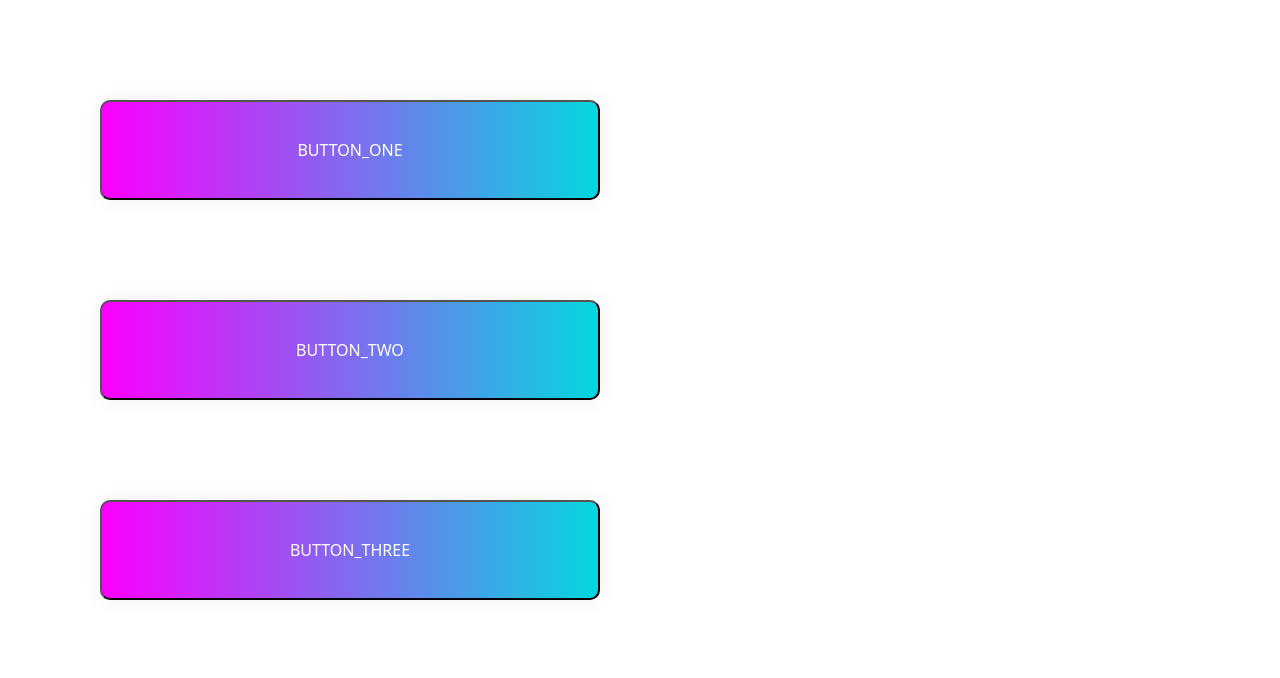
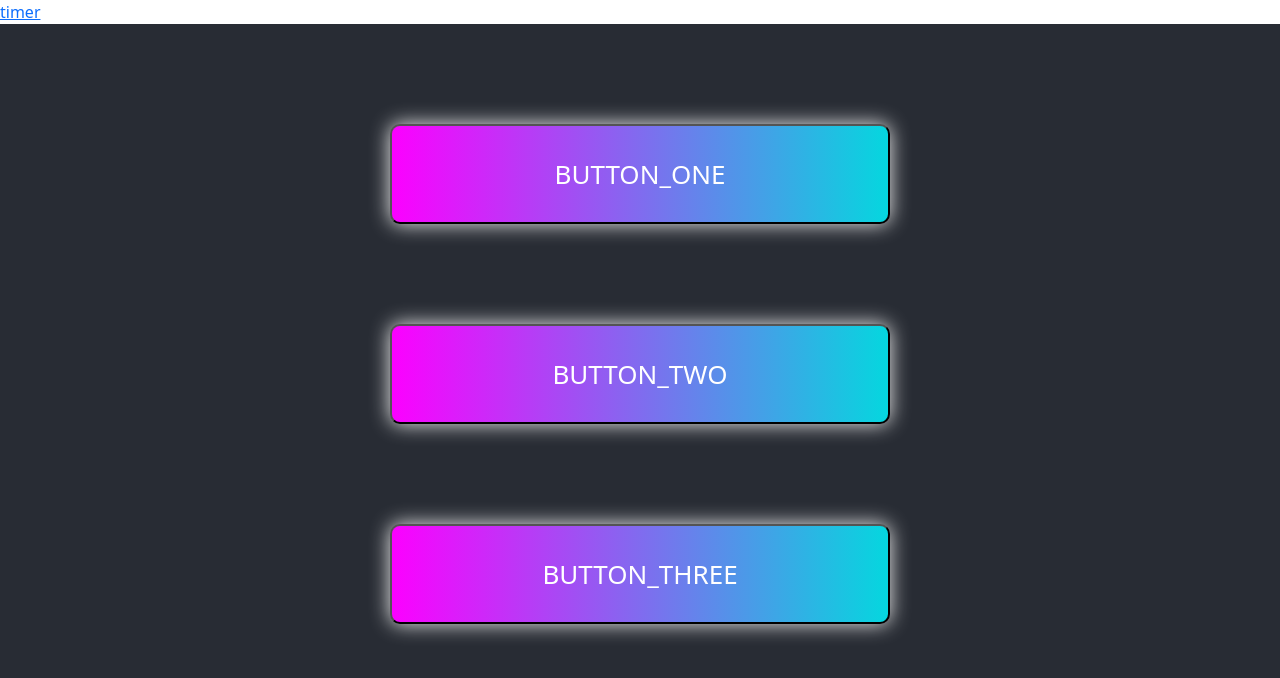
Before and after one commit to sepehr455/Syndrex, a React (Create React App) app: page / in a window 1280 px wide. Shown: the top 678 px of the page. Built offline with nearby package versions, Linux system fonts and the light colour scheme.

Commit message:
all 3 buttons now navigate to timer on click

```diff
--- a/src/App.js
+++ b/src/App.js
@@ -1,13 +1,15 @@
-import GradientButton from "./GradientButton";
 import './Styles/App.css';
 import 'bootstrap/dist/css/bootstrap.min.css';
-import {BrowserRouter as Router, Routes, Route} from 'react-router-dom'
+import {BrowserRouter as Router, Routes, Route, Link} from 'react-router-dom'
 import HomeScreen from "./Pages/Home";
 import {Timer} from "./Pages/Timer";
 
 function App() {
     return (
         <Router>
+            <div>
+                <Link to = "/timer">timer </Link>
+            </div>
             <Routes>
                 <Route path = "/" element={<HomeScreen/>} />
                 <Route path= "/timer" element={<Timer />}/>
--- /dev/null
+++ b/src/Components/GradientButton.jsx
@@ -0,0 +1,22 @@
+import {useNavigate} from 'react-router-dom';
+
+const buttons = [
+    "button_one",
+    "button_two",
+    "button_three"
+]
+
+
+
+const GradientButton = () =>{
+
+    let navigate = useNavigate();
+
+    return (
+        <div>
+            {buttons.map((s) => <button className ="btn-grad" onClick = { () => navigate('/timer')}>{s}</button>)}
+        </div>
+    );
+}
+
+export default GradientButton;
--- a/src/GradientButton.jsx
+++ /dev/null
@@ -1,19 +0,0 @@
-import {Routes, Route, useNavigate} from 'react-router-dom';
-
-const buttons = [
-    "button_one",
-    "button_two",
-    "button_three"
-]
-
-
-
-const GradientButton = () =>{
-    return (
-        <div>
-            {buttons.map((s) => <button className ="btn-grad">{s}</button>)}
-        </div>
-    );
-}
-
-export default GradientButton;
--- a/src/Pages/Home.jsx
+++ b/src/Pages/Home.jsx
@@ -1,8 +1,8 @@
-import GradientButton from "../GradientButton";
+import GradientButton from "../Components/GradientButton";
 
 export default function HomeScreen(){
     return (
-        <div>
+        <div className="App-header">
             <GradientButton/>
         </div>
     )
```
